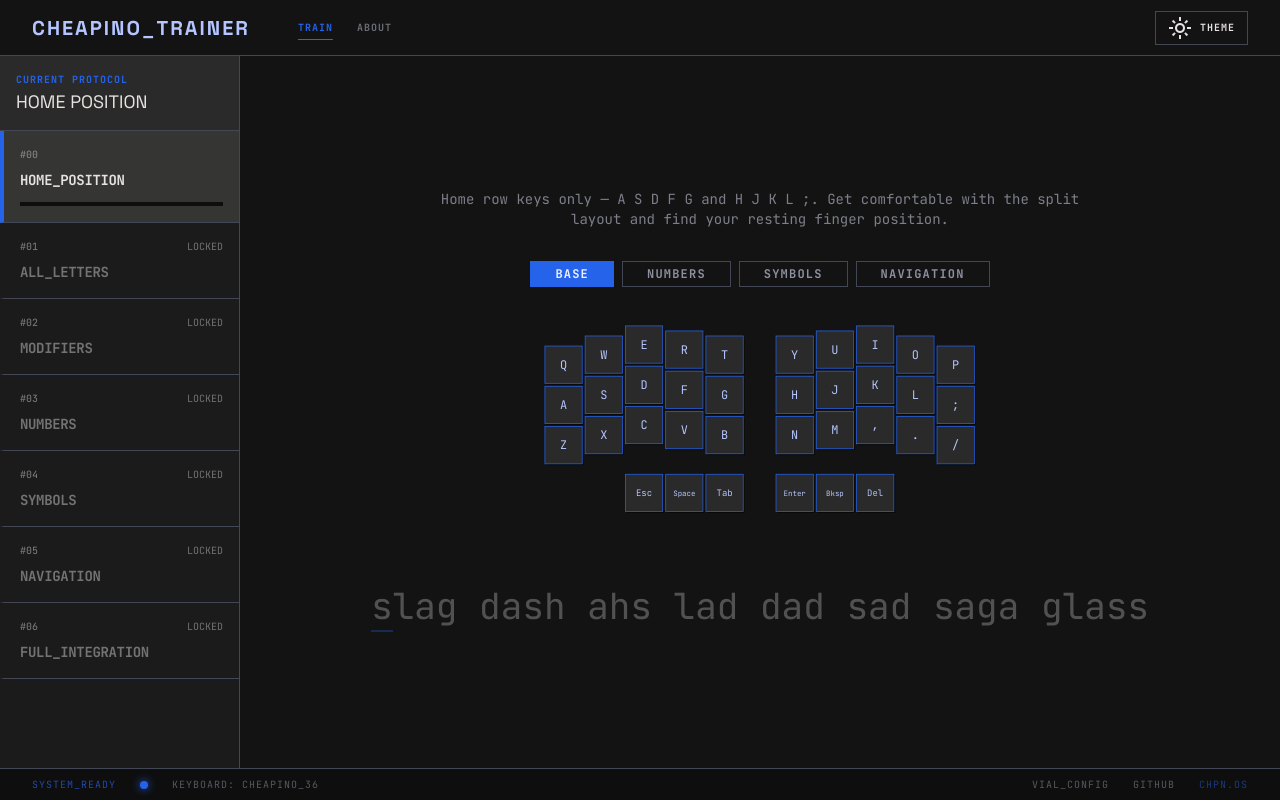
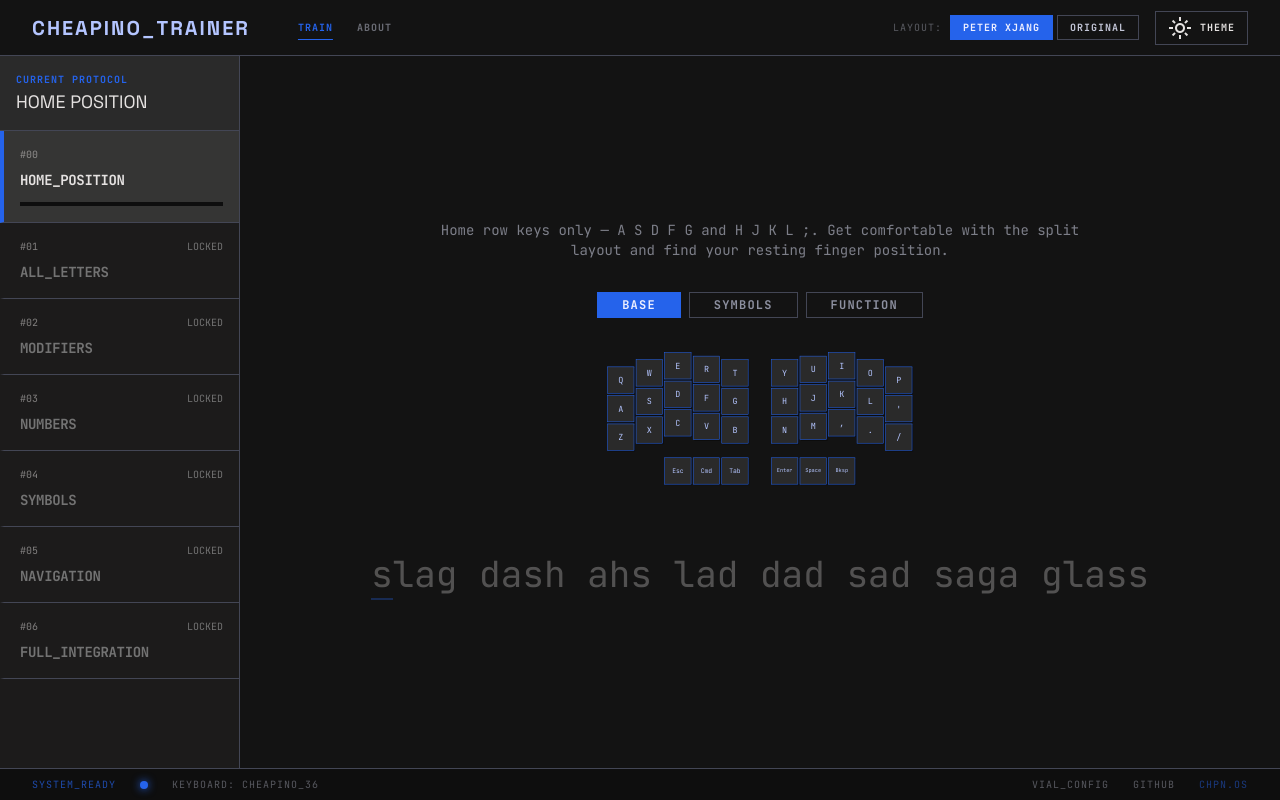
Before and after one commit to arnlaugsson/cheapino-trainer, a React (Vite) app: page / in a window 1280 px wide. Built offline with nearby package versions, Linux system fonts and the light colour scheme.

Commit message:
feat: add Peter Xjang layout preset with layout picker in header

```diff
--- a/src/app/App.tsx
+++ b/src/app/App.tsx
@@ -1,6 +1,6 @@
 import { useState, useCallback, useEffect, useRef } from "react";
 import { stages } from "../data/stages";
-import { defaultLayout } from "../data/layout";
+import { LAYOUT_PRESETS, getPresetById } from "../data/layouts";
 import { KeyboardVisualizer } from "../features/keyboard/KeyboardVisualizer";
 import { useKeyPress } from "../features/keyboard/useKeyPress";
 import { TrainerView } from "../features/trainer/TrainerView";
@@ -15,8 +15,15 @@ import {
 
 type Page = "train" | "about";
 
+const LAYOUT_STORAGE_KEY = "cheapino-layout-preset";
+
+function getSavedPresetId(): string {
+  return localStorage.getItem(LAYOUT_STORAGE_KEY) ?? LAYOUT_PRESETS[0].id;
+}
+
 function App() {
   const [page, setPage] = useState<Page>("train");
+  const [presetId, setPresetId] = useState(getSavedPresetId);
   const [activeStageId, setActiveStageId] = useState(0);
   const [exerciseKey, setExerciseKey] = useState(0);
   const [lastResult, setLastResult] = useState<{
@@ -25,8 +32,15 @@ function App() {
   } | null>(null);
   const [exercise, setExercise] = useState(() => generateExercise(stages[0]));
 
+  const preset = getPresetById(presetId) ?? LAYOUT_PRESETS[0];
+  const layout = preset.layout;
   const stage = stages[activeStageId];
   const { activeKeys } = useKeyPress();
+
+  const handleSelectPreset = useCallback((id: string) => {
+    setPresetId(id);
+    localStorage.setItem(LAYOUT_STORAGE_KEY, id);
+  }, []);
 
   const handleComplete = useCallback(
     (result: { wpm: number; accuracy: number }) => {
@@ -102,6 +116,31 @@ function App() {
             </button>
           </nav>
         </div>
+        <div className="flex items-center gap-4">
+          {/* Layout Preset Picker */}
+          <div className="flex items-center gap-2">
+            <span className="text-[10px] text-on-surface-variant opacity-40 uppercase tracking-widest">
+              Layout:
+            </span>
+            <div className="flex gap-1">
+              {LAYOUT_PRESETS.map((p) => (
+                <button
+                  key={p.id}
+                  tabIndex={-1}
+                  onMouseDown={(e) => e.preventDefault()}
+                  onClick={() => handleSelectPreset(p.id)}
+                  title={p.description}
+                  className={`text-[10px] font-bold uppercase tracking-widest px-3 py-1 border transition-colors ${
+                    presetId === p.id
+                      ? "bg-primary text-on-primary border-primary"
+                      : "bg-transparent text-on-surface-variant border-outline hover:border-primary hover:text-primary-light"
+                  }`}
+                >
+                  {p.name}
+                </button>
+              ))}
+            </div>
+          </div>
           <button
             tabIndex={-1}
             onMouseDown={(e) => e.preventDefault()}
@@ -115,6 +154,7 @@ function App() {
             <span className="material-symbols-outlined text-sm">light_mode</span>
             THEME
           </button>
+        </div>
       </header>
 
       {page === "about" ? (
@@ -148,7 +188,7 @@ function App() {
 
             <div className="mb-12 w-full flex justify-center">
               <KeyboardVisualizer
-                layout={defaultLayout}
+                layout={layout}
                 activeLayer={stage.layers[stage.layers.length - 1]}
                 activeKeys={activeKeys}
               />
--- /dev/null
+++ b/src/data/layouts.ts
@@ -0,0 +1,163 @@
+import type { KeyDef, Layer, Layout } from "./layout";
+
+function k(label: string, code: string): KeyDef {
+  return { label, code };
+}
+
+function blank(): KeyDef {
+  return { label: "", blank: true };
+}
+
+function lk(label: string): KeyDef {
+  return { label };
+}
+
+// ─── Original Cheapino Layout ───────────────────────────────────────────────
+
+const origBase: Layer = {
+  name: "Base",
+  left: [
+    [k("Q", "KeyQ"), k("W", "KeyW"), k("E", "KeyE"), k("R", "KeyR"), k("T", "KeyT")],
+    [k("A", "KeyA"), k("S", "KeyS"), k("D", "KeyD"), k("F", "KeyF"), k("G", "KeyG")],
+    [k("Z", "KeyZ"), k("X", "KeyX"), k("C", "KeyC"), k("V", "KeyV"), k("B", "KeyB")],
+    [k("Esc", "Escape"), k("Space", "Space"), k("Tab", "Tab")],
+  ],
+  right: [
+    [k("Y", "KeyY"), k("U", "KeyU"), k("I", "KeyI"), k("O", "KeyO"), k("P", "KeyP")],
+    [k("H", "KeyH"), k("J", "KeyJ"), k("K", "KeyK"), k("L", "KeyL"), k(";", "Semicolon")],
+    [k("N", "KeyN"), k("M", "KeyM"), k(",", "Comma"), k(".", "Period"), k("/", "Slash")],
+    [k("Enter", "Enter"), k("Bksp", "Backspace"), k("Del", "Delete")],
+  ],
+};
+
+const origNumbers: Layer = {
+  name: "Numbers",
+  activator: "hold Space",
+  left: [
+    [blank(), blank(), blank(), blank(), blank()],
+    [lk("1"), lk("2"), lk("3"), lk("4"), lk("5")],
+    [blank(), blank(), blank(), blank(), blank()],
+    [blank(), blank(), blank()],
+  ],
+  right: [
+    [blank(), blank(), blank(), blank(), blank()],
+    [lk("6"), lk("7"), lk("8"), lk("9"), lk("0")],
+    [blank(), lk("-"), lk("="), blank(), blank()],
+    [blank(), blank(), blank()],
+  ],
+};
+
+const origSymbols: Layer = {
+  name: "Symbols",
+  activator: "hold Tab",
+  left: [
+    [lk("!"), lk("@"), lk("#"), lk("$"), lk("%")],
+    [lk("`"), lk("~"), lk("{"), lk("}"), lk("|")],
+    [blank(), blank(), blank(), blank(), blank()],
+    [blank(), blank(), blank()],
+  ],
+  right: [
+    [lk("^"), lk("&"), lk("*"), lk("("), lk(")")],
+    [lk("\\"), lk("["), lk("]"), lk("+"), lk("_")],
+    [blank(), lk("<"), lk(">"), blank(), blank()],
+    [blank(), blank(), blank()],
+  ],
+};
+
+const origNavigation: Layer = {
+  name: "Navigation",
+  activator: "hold Enter",
+  left: [
+    [blank(), blank(), blank(), blank(), blank()],
+    [blank(), blank(), blank(), blank(), blank()],
+    [blank(), blank(), blank(), blank(), blank()],
+    [blank(), blank(), blank()],
+  ],
+  right: [
+    [lk("PgUp"), lk("Home"), lk("Up"), lk("End"), blank()],
+    [lk("PgDn"), lk("Left"), lk("Down"), lk("Right"), blank()],
+    [blank(), blank(), blank(), blank(), blank()],
+    [blank(), blank(), blank()],
+  ],
+};
+
+// ─── Peter Xjang Layout ─────────────────────────────────────────────────────
+// https://peterxjang.com/blog/designing-a-36-key-custom-keyboard-layout.html
+
+const pxBase: Layer = {
+  name: "Base",
+  left: [
+    [k("Q", "KeyQ"), k("W", "KeyW"), k("E", "KeyE"), k("R", "KeyR"), k("T", "KeyT")],
+    [k("A", "KeyA"), k("S", "KeyS"), k("D", "KeyD"), k("F", "KeyF"), k("G", "KeyG")],
+    [k("Z", "KeyZ"), k("X", "KeyX"), k("C", "KeyC"), k("V", "KeyV"), k("B", "KeyB")],
+    [k("Esc", "Escape"), k("Cmd", "MetaLeft"), k("Tab", "Tab")],
+  ],
+  right: [
+    [k("Y", "KeyY"), k("U", "KeyU"), k("I", "KeyI"), k("O", "KeyO"), k("P", "KeyP")],
+    [k("H", "KeyH"), k("J", "KeyJ"), k("K", "KeyK"), k("L", "KeyL"), k("'", "Quote")],
+    [k("N", "KeyN"), k("M", "KeyM"), k(",", "Comma"), k(".", "Period"), k("/", "Slash")],
+    [k("Enter", "Enter"), k("Space", "Space"), k("Bksp", "Backspace")],
+  ],
+};
+
+const pxSymbols: Layer = {
+  name: "Symbols",
+  activator: "hold Space",
+  left: [
+    [lk("1"), lk("2"), lk("3"), lk("4"), lk("5")],
+    [lk("`"), lk("Home"), lk("PgUp"), lk("PgDn"), lk("End")],
+    [blank(), blank(), blank(), blank(), blank()],
+    [blank(), blank(), blank()],
+  ],
+  right: [
+    [lk("6"), lk("7"), lk("8"), lk("9"), lk("0")],
+    [lk("Left"), lk("Down"), lk("Up"), lk("Right"), lk(";")],
+    [lk("-"), lk("="), lk("["), lk("]"), lk("\\")],
+    [blank(), blank(), blank()],
+  ],
+};
+
+const pxFunction: Layer = {
+  name: "Function",
+  activator: "hold Bksp",
+  left: [
+    [lk("F1"), lk("F2"), lk("F3"), lk("F4"), lk("F5")],
+    [lk("F11"), lk("F12"), lk("Prev"), lk("Play"), lk("Next")],
+    [blank(), blank(), blank(), blank(), blank()],
+    [blank(), blank(), blank()],
+  ],
+  right: [
+    [lk("F6"), lk("F7"), lk("F8"), lk("F9"), lk("F10")],
+    [lk("Mute"), lk("Vol-"), lk("Vol+"), lk("Br-"), lk("Br+")],
+    [blank(), blank(), blank(), blank(), blank()],
+    [blank(), blank(), blank()],
+  ],
+};
+
+// ─── Exported Presets ────────────────────────────────────────────────────────
+
+export type LayoutPreset = {
+  id: string;
+  name: string;
+  description: string;
+  layout: Layout;
+};
+
+export const LAYOUT_PRESETS: LayoutPreset[] = [
+  {
+    id: "peterxjang",
+    name: "Peter Xjang",
+    description: "Layer-tap thumbs, nav on symbol layer, function layer for media/brightness",
+    layout: { layers: [pxBase, pxSymbols, pxFunction] },
+  },
+  {
+    id: "original",
+    name: "Original",
+    description: "Home-row mods, separate number/symbol/navigation layers",
+    layout: { layers: [origBase, origNumbers, origSymbols, origNavigation] },
+  },
+];
+
+export function getPresetById(id: string): LayoutPreset | undefined {
+  return LAYOUT_PRESETS.find((p) => p.id === id);
+}
--- a/src/features/keyboard/KeyboardVisualizer.tsx
+++ b/src/features/keyboard/KeyboardVisualizer.tsx
@@ -70,7 +70,8 @@ export function KeyboardVisualizer({
   const displayLayerName = lockedLayer
     ? activeLayer
     : browsingLayer ?? activeLayer;
-  const displayLayer = layout.layers.find((l) => l.name === displayLayerName);
+  const displayLayer =
+    layout.layers.find((l) => l.name === displayLayerName) ?? layout.layers[0];
 
   if (!displayLayer) return null;
 
```
Lines whose indentation alone changed are shown as unchanged.
